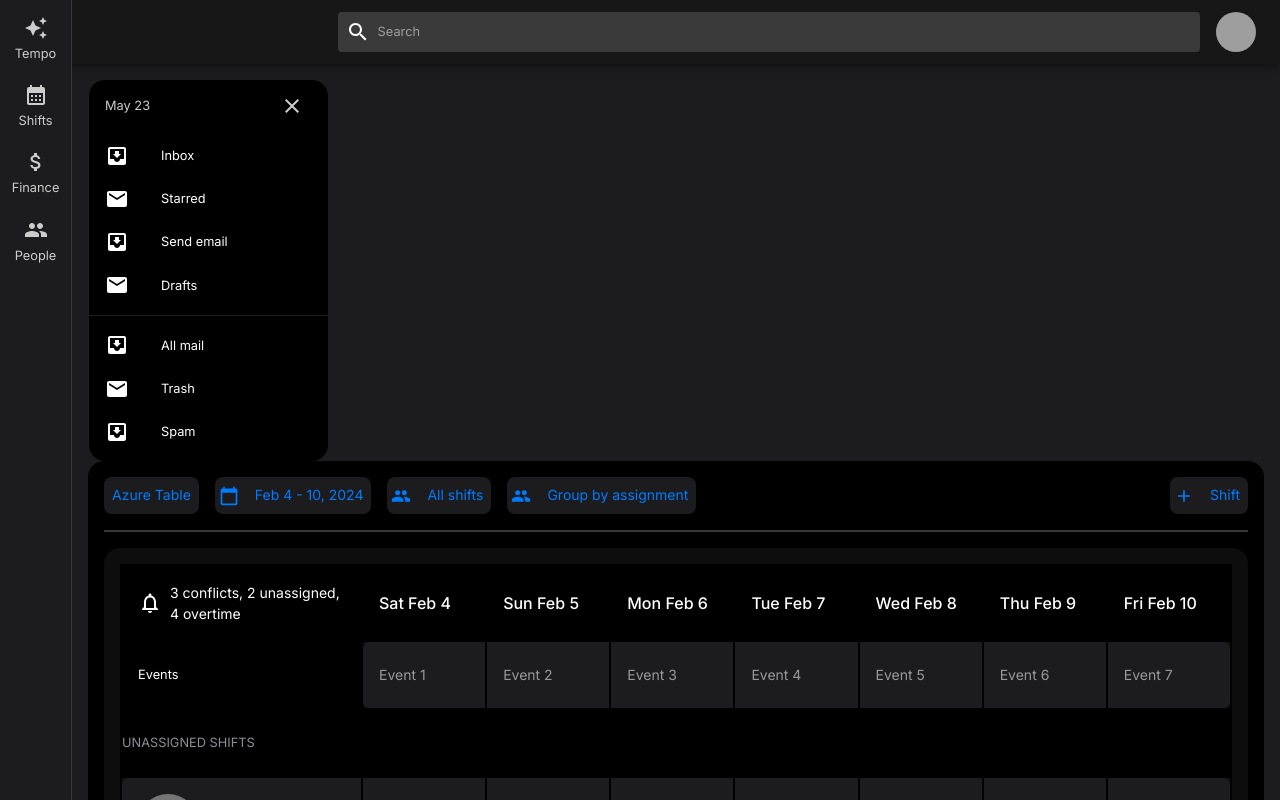
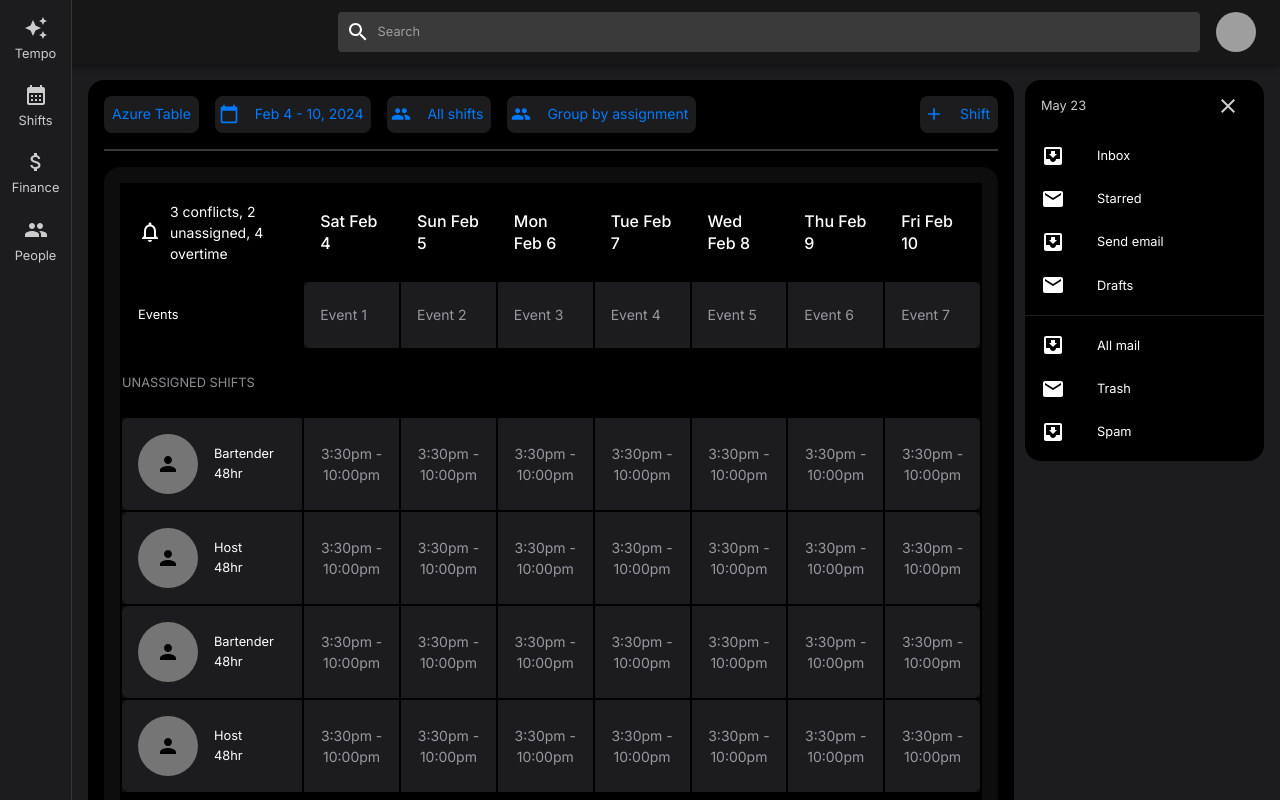
Before and after one commit to erikajns/tempo-ui, a React (Create React App) app: page /shifts in a window 1280 px wide. Shown: the top 800 px of the page. Built offline with nearby package versions, Linux system fonts and the light colour scheme; grey boxes are pictures that could not be loaded.

Commit message:
Info drawer (#7)
* InfoDrawer

Drawer sidebar not completed

* table arrangement

```diff
--- a/src/components/ShiftManager/ShiftManager.js
+++ b/src/components/ShiftManager/ShiftManager.js
@@ -12,6 +12,7 @@ const ShiftManager = ({ columns, events, unassignedShifts, assignedShifts }) =>
       p={2}
       bgcolor="#000000"
       borderRadius="16px"
+      width="100%"
     >
       <Box display="flex" justifyContent="space-between" alignItems="center" marginBottom="16px">
         <Box display="flex" gap="16px">
--- a/src/pages/Shifts/Shifts.js
+++ b/src/pages/Shifts/Shifts.js
@@ -1,6 +1,7 @@
 import React from 'react';
 import ShiftManager from '../../components/ShiftManager/ShiftManager';
 import InfoDrawer from '../../components/InfoDrawer/InfoDrawer';
+import useStyles from './Shifts.module.css'
 
 const Shifts = () => {
   const columns = ['Sat Feb 4', 'Sun Feb 5', 'Mon Feb 6', 'Tue Feb 7', 'Wed Feb 8', 'Thu Feb 9', 'Fri Feb 10'];
@@ -20,14 +21,14 @@ const Shifts = () => {
   ];
 
   return (
-    <div style={{ padding: '16px' }}>
-      < InfoDrawer />
+    <div className={ useStyles.pageStyling }>
       <ShiftManager
         columns={columns}
         events={events}
         unassignedShifts={unassignedShifts}
         assignedShifts={assignedShifts}
       />
+      < InfoDrawer />
     </div>
   );
 };
--- /dev/null
+++ b/src/pages/Shifts/Shifts.module.css
@@ -0,0 +1,5 @@
+.pageStyling {
+    padding: 16px;
+    display: flex;
+    gap: 10px;
+}
```
